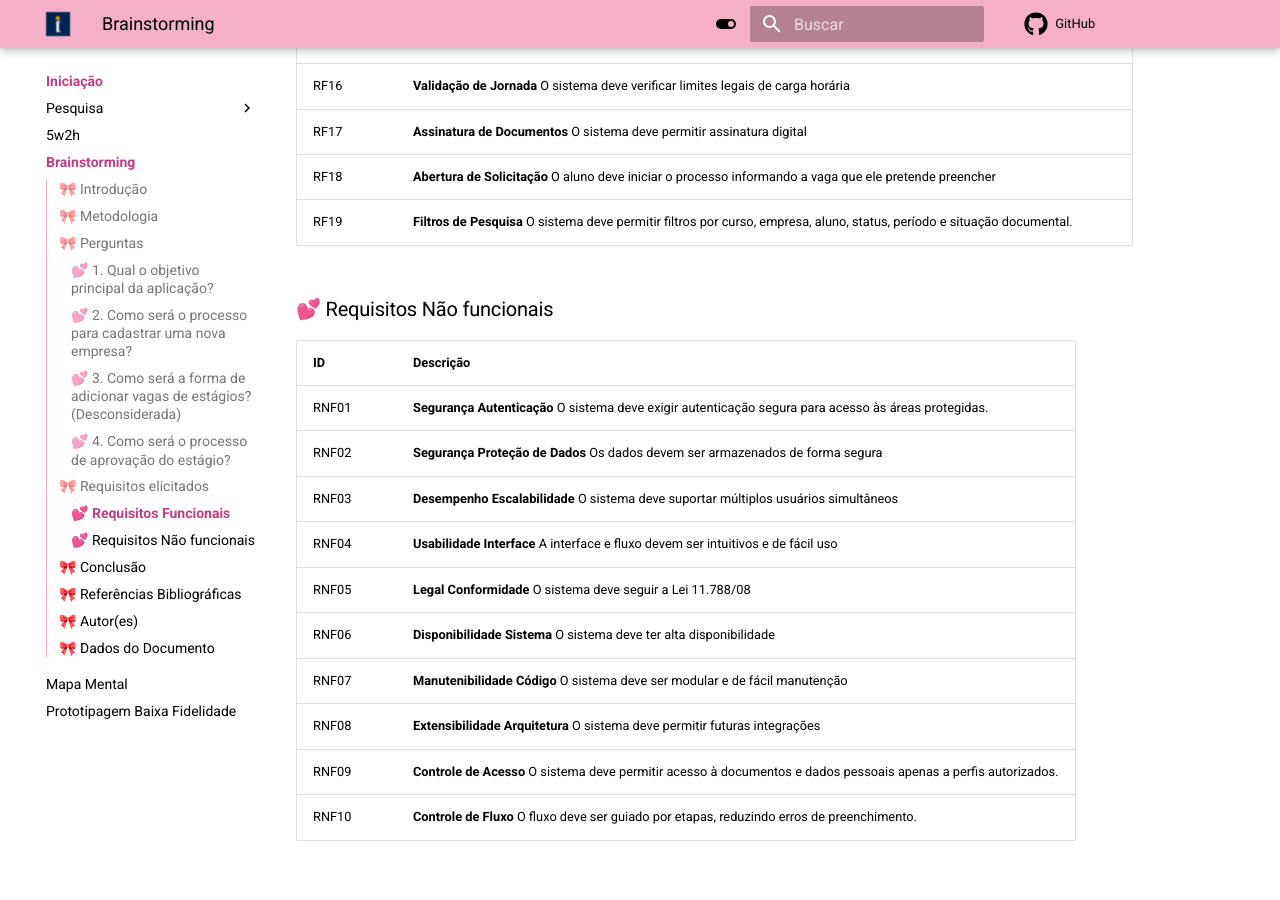
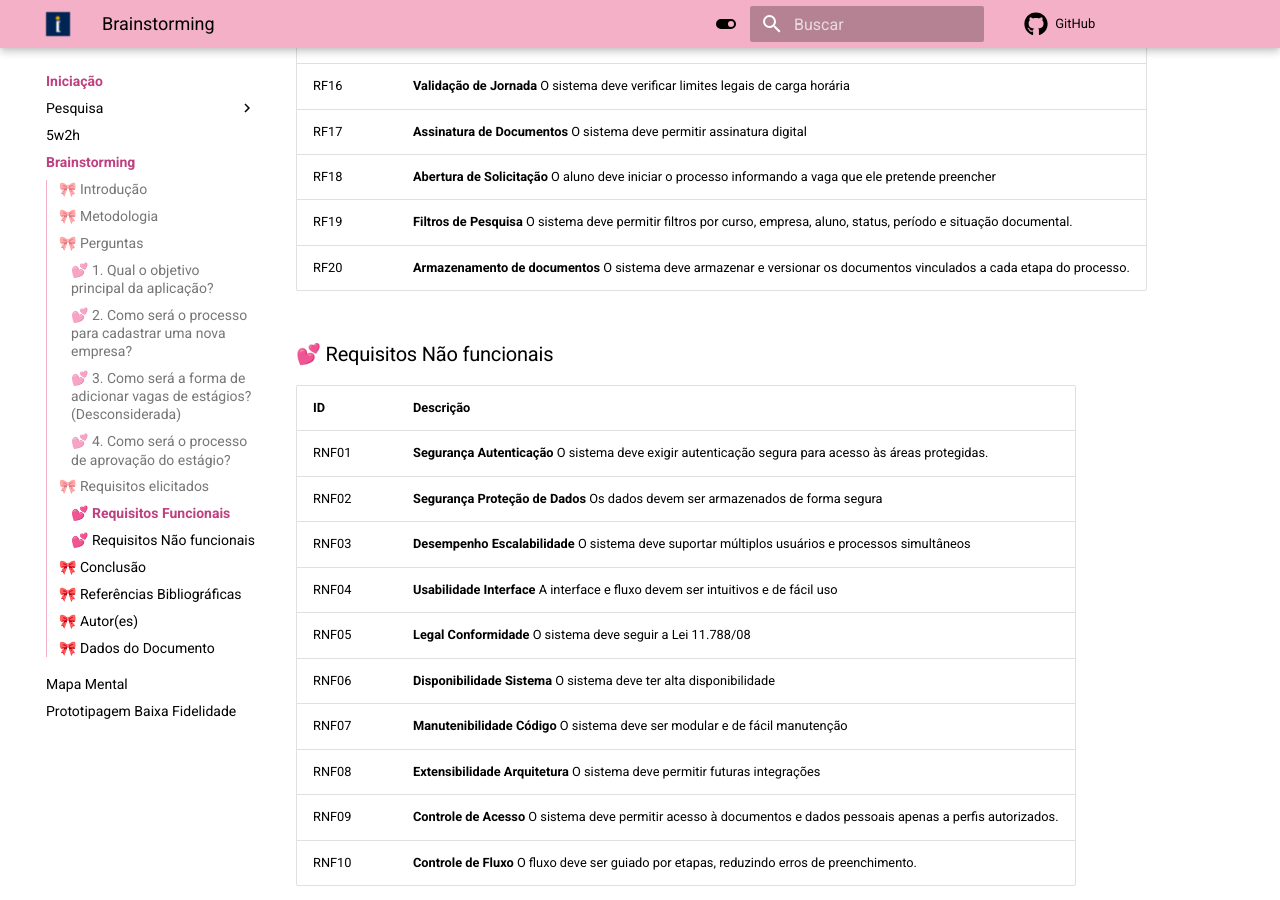
Before and after one commit to Projetos-de-Extensao/PBE_26.1_8002_I, an MkDocs documentation site: the page built from docs/Iniciacao/Brainstorm.md, in a window 1280 px wide and 900 px high, scrolled down 2873 px. Built offline with MkDocs 1.6.1 and Material for MkDocs 9.7.7, drawn with Linux system fonts in a browser that asks for light colours; comment, search, counter and statistics services are not loaded.

Commit message:
Adicionado um RF ao documento

```diff
--- a/docs/Iniciacao/Brainstorm.md
+++ b/docs/Iniciacao/Brainstorm.md
@@ -103,6 +103,7 @@ A equipe se reuniu para debater ideias gerais sobre o projeto presencialmente, c
 |RF17| **Assinatura de Documentos**	O sistema deve permitir assinatura digital|
 |RF18| **Abertura de Solicitação**	O aluno deve iniciar o processo informando a vaga que ele pretende preencher |
 |RF19| **Filtros de Pesquisa** O sistema deve permitir filtros por curso, empresa, aluno, status, período e situação documental. |
+|RF20| **Armazenamento de documentos** O sistema deve armazenar e versionar os documentos vinculados a cada etapa do processo. |
 
 ### 💕 Requisitos Não funcionais
 
@@ -110,7 +111,7 @@ A equipe se reuniu para debater ideias gerais sobre o projeto presencialmente, c
 |----|-------------|
 |RNF01| **Segurança	Autenticação**	O sistema deve exigir autenticação segura para acesso às áreas protegidas.|
 |RNF02| **Segurança	Proteção de Dados**	Os dados devem ser armazenados de forma segura|
-|RNF03| **Desempenho	Escalabilidade**	O sistema deve suportar múltiplos usuários simultâneos |
+|RNF03| **Desempenho	Escalabilidade**	O sistema deve suportar múltiplos usuários e processos simultâneos |
 |RNF04| **Usabilidade	Interface**	A interface e fluxo devem ser intuitivos e de fácil uso |
 |RNF05| **Legal	Conformidade**	O sistema deve seguir a Lei 11.788/08|
 |RNF06| **Disponibilidade	Sistema**	O sistema deve ter alta disponibilidade |
```
